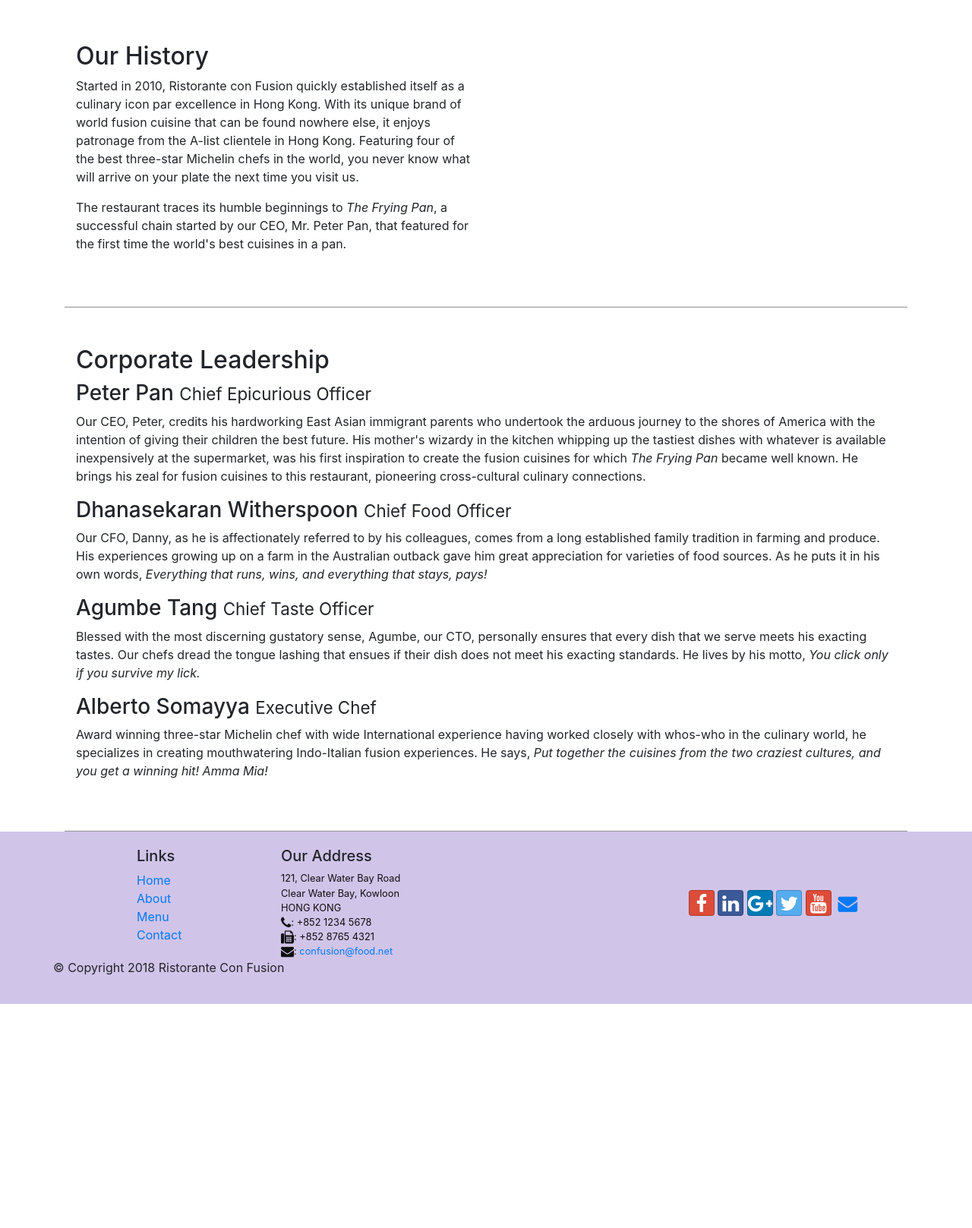
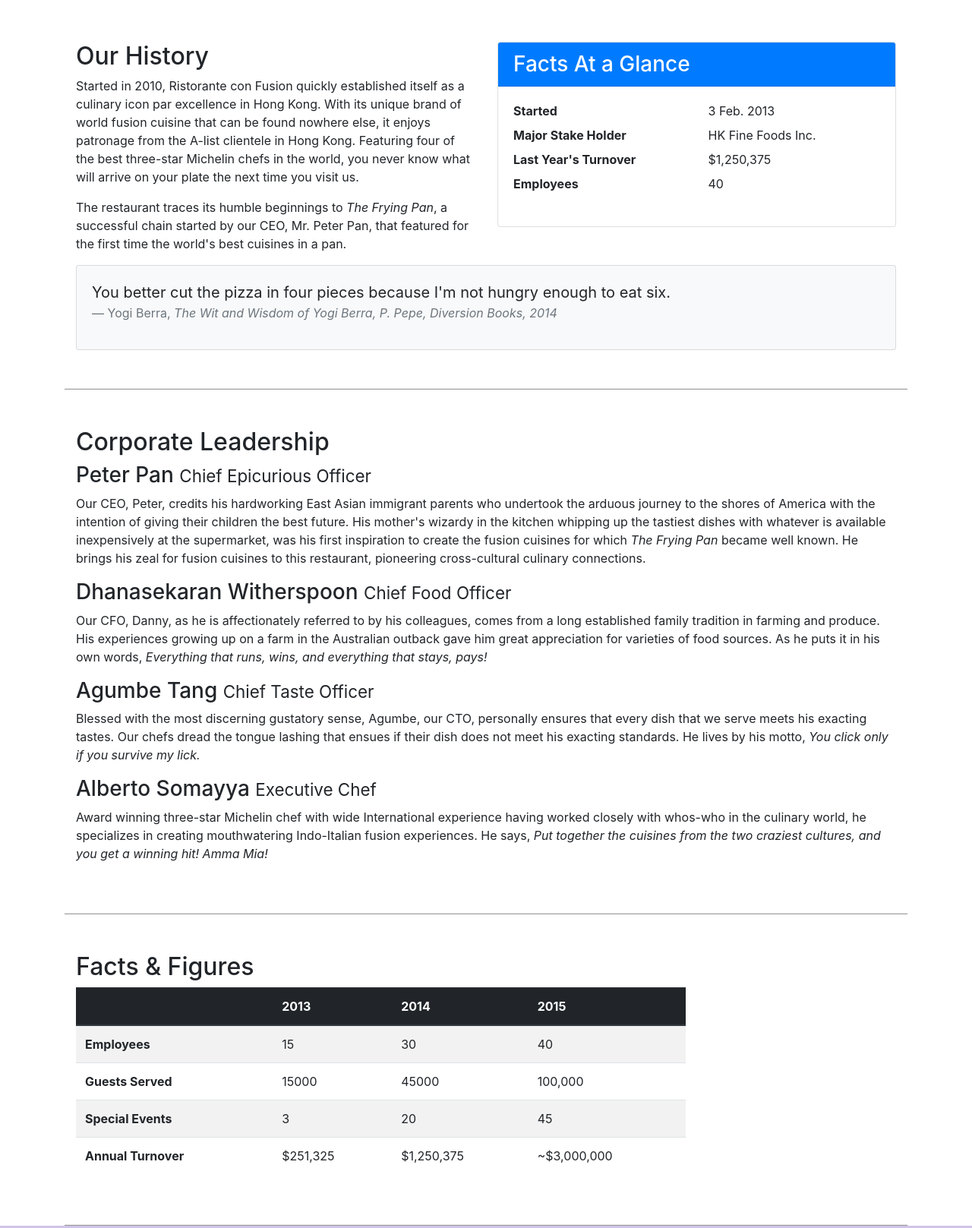
Before and after one commit to harshgour/Coursera-HTMLCSSJS-Assignments, a website: page aboutus.html in a window 1280 px wide. Shown: the part 460-2077 px from the top of the page at 76% size. Before the commit the page ends 1782 px from the top, so only its background shows below. Drawn offline with nearby package versions, Linux system fonts and the light colour scheme.

Commit message:
tablesandcards

```diff
--- a/aboutus.html
+++ b/aboutus.html
@@ -65,7 +65,34 @@
                 <p>Started in 2010, Ristorante con Fusion quickly established itself as a culinary icon par excellence in Hong Kong. With its unique brand of world fusion cuisine that can be found nowhere else, it enjoys patronage from the A-list clientele in Hong Kong.  Featuring four of the best three-star Michelin chefs in the world, you never know what will arrive on your plate the next time you visit us.</p>
                 <p>The restaurant traces its humble beginnings to <em>The Frying Pan</em>, a successful chain started by our CEO, Mr. Peter Pan, that featured for the first time the world's best cuisines in a pan.</p>
             </div>
-            <div>
+            <div class="col-sm">
+                <div class="card">
+                    <h3 class="card-header bg-primary text-white">Facts At a Glance</h3>
+                    <div class="card-body">
+                        <dl class="row">
+                            <dt class="col-6">Started</dt>
+                            <dd class="col-6">3 Feb. 2013</dd>
+                            <dt class="col-6">Major Stake Holder</dt>
+                            <dd class="col-6">HK Fine Foods Inc.</dd>
+                            <dt class="col-6">Last Year's Turnover</dt>
+                            <dd class="col-6">$1,250,375</dd>
+                            <dt class="col-6">Employees</dt>
+                            <dd class="col-6">40</dd>
+                        </dl>
+                    </div>
+                </div>
+            </div>
+            <div class="col-12">
+                <div class="card card-body bg-light">
+                    <blockquote class="blockquote">
+                        <p class="mb-0"> You better cut the pizza in four pieces because I'm not hungry enough to eat six.</p>
+                        <footer class="blockquote-footer">Yogi Berra,
+                            <cite title="Source Title">
+                                The Wit and Wisdom of Yogi Berra, P. Pepe, Diversion Books, 2014
+                            </cite>
+                        </footer>
+                    </blockquote>
+                </div>
             </div>
         </div>
 
@@ -83,7 +110,49 @@
                 <p class="d-none d-sm-block">Award winning three-star Michelin chef with wide International experience having worked closely with whos-who in the culinary world, he specializes in creating mouthwatering Indo-Italian fusion experiences. He says, <em>Put together the cuisines from the two craziest cultures, and you get a winning hit! Amma Mia!</em></p>
             </div>
        </div>
-
+       <div class="row row-content">
+           <div class="col-12 col-sm-9">
+               <h2>Facts &amp; Figures</h2>
+               <div class="table-responsive">
+                <table class="table table-striped">
+                    <thead class="thead-dark">
+                        <tr>
+                            <th>&nbsp;</th>
+                            <th>2013</th>
+                            <th>2014</th>
+                            <th>2015</th>
+                        </tr>
+                    </thead>
+                    <tbody>
+                        <tr>
+                            <th>Employees</th>
+                            <td>15</td>
+                            <td>30</td>
+                            <td>40</td>
+                        </tr>
+                        <tr>
+                            <th>Guests Served</th>
+                            <td>15000</td>
+                            <td>45000</td>
+                            <td>100,000</td>
+                        </tr>
+                        <tr>
+                            <th>Special Events</th>
+                            <td>3</td>
+                            <td>20</td>
+                            <td>45</td>
+                        </tr>
+                        <tr>
+                            <th>Annual Turnover</th>
+                            <td>$251,325</td>
+                            <td>$1,250,375</td>
+                            <td>~$3,000,000</td>
+                        </tr>
+                    </tbody>
+                </table>
+            </div>
+           </div>
+       </div>
     </div>
 
     <footer class="footer">
@@ -126,9 +195,9 @@
            </div>
         </div>
     </footer>
-    <link rel="stylesheet" href="/Bootstrap4/conFusion/node_modules/jquery/dist/jquery.slim.min.js">
-    <link rel="stylesheet" href="/Bootstrap4/conFusion/node_modules/popper.js/dist/popper.min.js">
-    <link rel="stylesheet" href="/Bootstrap4/conFusion/node_modules/bootstrap/dist/js/bootstrap.min.js">
+    <script src="node_modules/jquery/dist/jquery.slim.min.js"></script>
+    <script src="node_modules/popper.js/dist/umd/popper.min.js"></script>
+    <script src="node_modules/bootstrap/dist/js/bootstrap.min.js"></script>
 </body>
 
 </html>
```
Also changed, not shown: form.html (added, +90 -0 lines).
